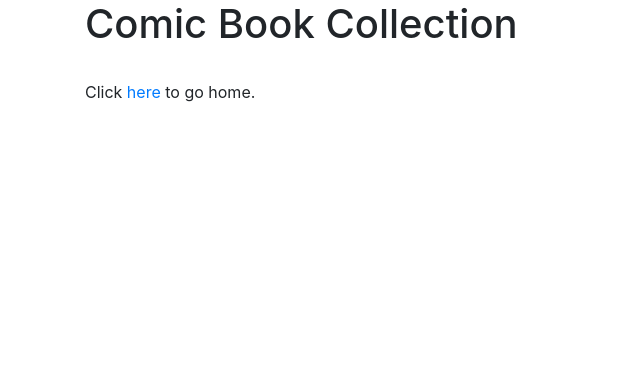
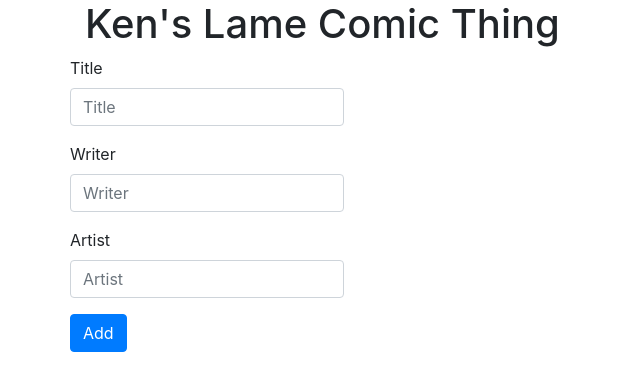
Before and after one commit to kendo1234/mongodbcomics, a Flask app: page / in a window 1280 px wide. Shown: the top 391 px of the page, without its empty margins (0-640 px from the left). Run offline with Flask 2, Linux system fonts and the light colour scheme; some libraries are stand-ins or nearby versions.

Commit message:
Add bad submit form and use cdn for bootstrap/javascript

```diff
--- a/templates/homepage.html
+++ b/templates/homepage.html
@@ -1,16 +1,61 @@
 <!DOCTYPE html>
 <html>
   <head>
-    <title>Flask Intro</title>
+    <title>Comic Books</title>
     <meta name="viewport" content="width=device-width, initial-scale=1.0">
-    <link href="static/bootstrap.min.css" rel="stylesheet" media="screen">
 
+    <!-- Bootstrap CSS -->
+    <link rel="stylesheet" href="https://stackpath.bootstrapcdn.com/bootstrap/4.1.3/css/bootstrap.min.css" integrity="sha384-MCw98/SFnGE8fJT3GXwEOngsV7Zt27NXFoaoApmYm81iuXoPkFOJwJ8ERdknLPMO" crossorigin="anonymous">
   </head>
   <body>
     <div class="container">
-      <h1>Comic Book Collection</h2>
-      <br>
-      <p>Click <a href="/">here</a> to go home.</p>
+      <h1>Ken's Lame Comic Thing</h2>
+      <div class="row">
+        <form>
+          <div class="form-group">
+            <label for="comicTitle">Title</label>
+            <input type="text" class="form-control" id="comicTitle" name="title" placeholder="Title">
+          </div>
+          <div class="form-group">
+            <label for="comicWriter">Writer</label>
+            <input type="text" class="form-control" id="comicWriter" name="writer" placeholder="Writer">
+          </div>
+          <div class="form-group">
+            <label for="comicArtist">Artist</label>
+            <input type="text" class="form-control" id="comicArtist" name="artist" placeholder="Artist">
+          </div>
+          <button type="button" class="btn btn-primary" onclick="send()">Add</button>
+        </form>
+      </div>
+      <div class="row">
+        <p id="target"></p>
+      </div>
     </div>
+
+    <script type="text/javascript">
+      function send() {
+          var comic = {
+              title: $("#comicTitle").val(),
+              writer:$("#comicWriter").val(),
+              artist:$("#comicArtist").val()
+          }
+
+          $.ajax({
+              url: '/marvel/create',
+              type: 'post',
+              dataType: 'json',
+              contentType: 'application/json',
+              success: function (data) {
+                  alert("Added Stuff")
+              },
+              data: JSON.stringify(comic)
+          });
+      }
+  </script>
+
+    <!-- Bootstrap JS -->
+    <script src="https://code.jquery.com/jquery-3.3.1.min.js" integrity="sha256-FgpCb/KJQlLNfOu91ta32o/NMZxltwRo8QtmkMRdAu8=" crossorigin="anonymous"></script>
+    <script src="https://cdnjs.cloudflare.com/ajax/libs/popper.js/1.14.3/umd/popper.min.js" integrity="sha384-ZMP7rVo3mIykV+2+9J3UJ46jBk0WLaUAdn689aCwoqbBJiSnjAK/l8WvCWPIPm49" crossorigin="anonymous"></script>
+    <script src="https://stackpath.bootstrapcdn.com/bootstrap/4.1.3/js/bootstrap.min.js" integrity="sha384-ChfqqxuZUCnJSK3+MXmPNIyE6ZbWh2IMqE241rYiqJxyMiZ6OW/JmZQ5stwEULTy" crossorigin="anonymous"></script>
   </body>
 </html>
```
